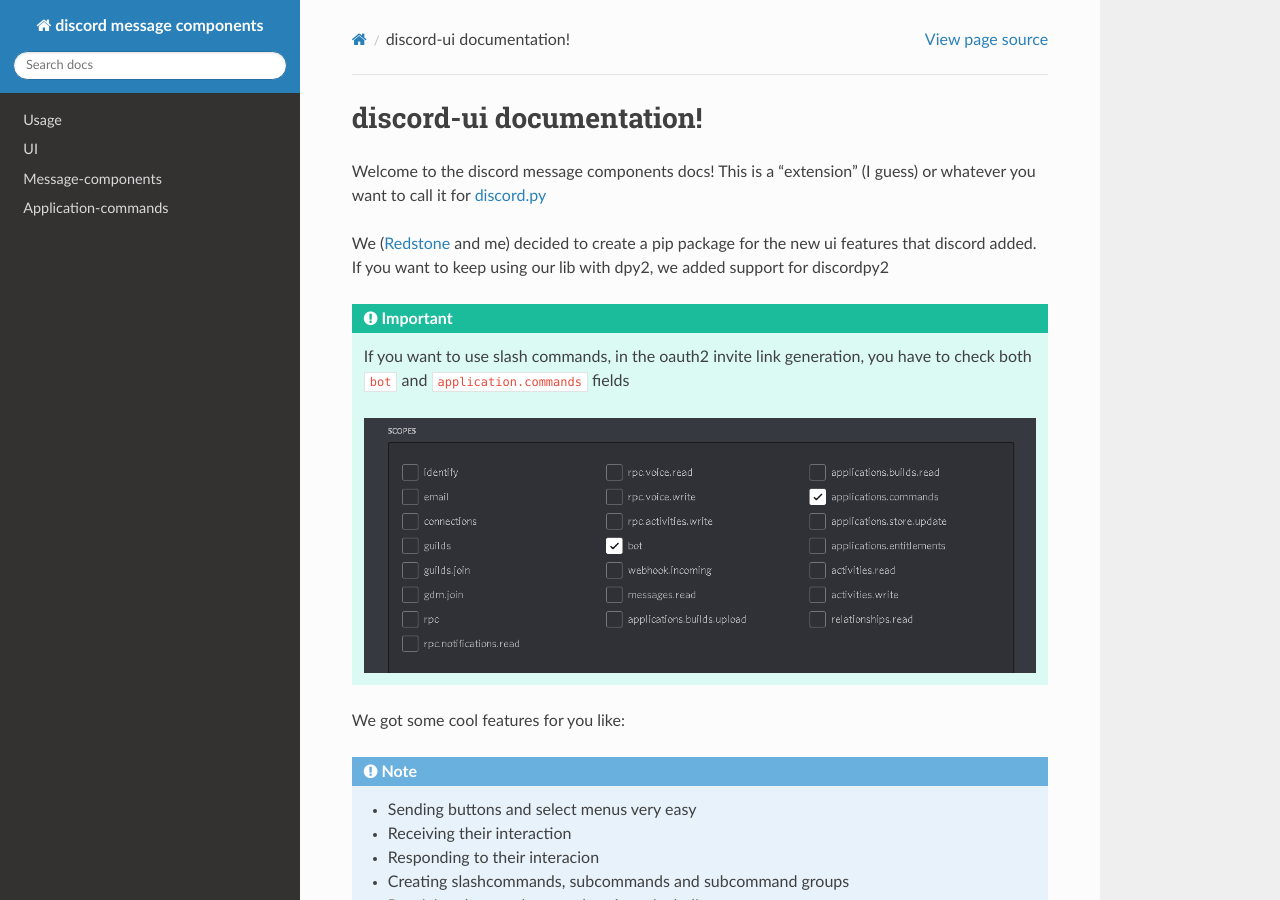
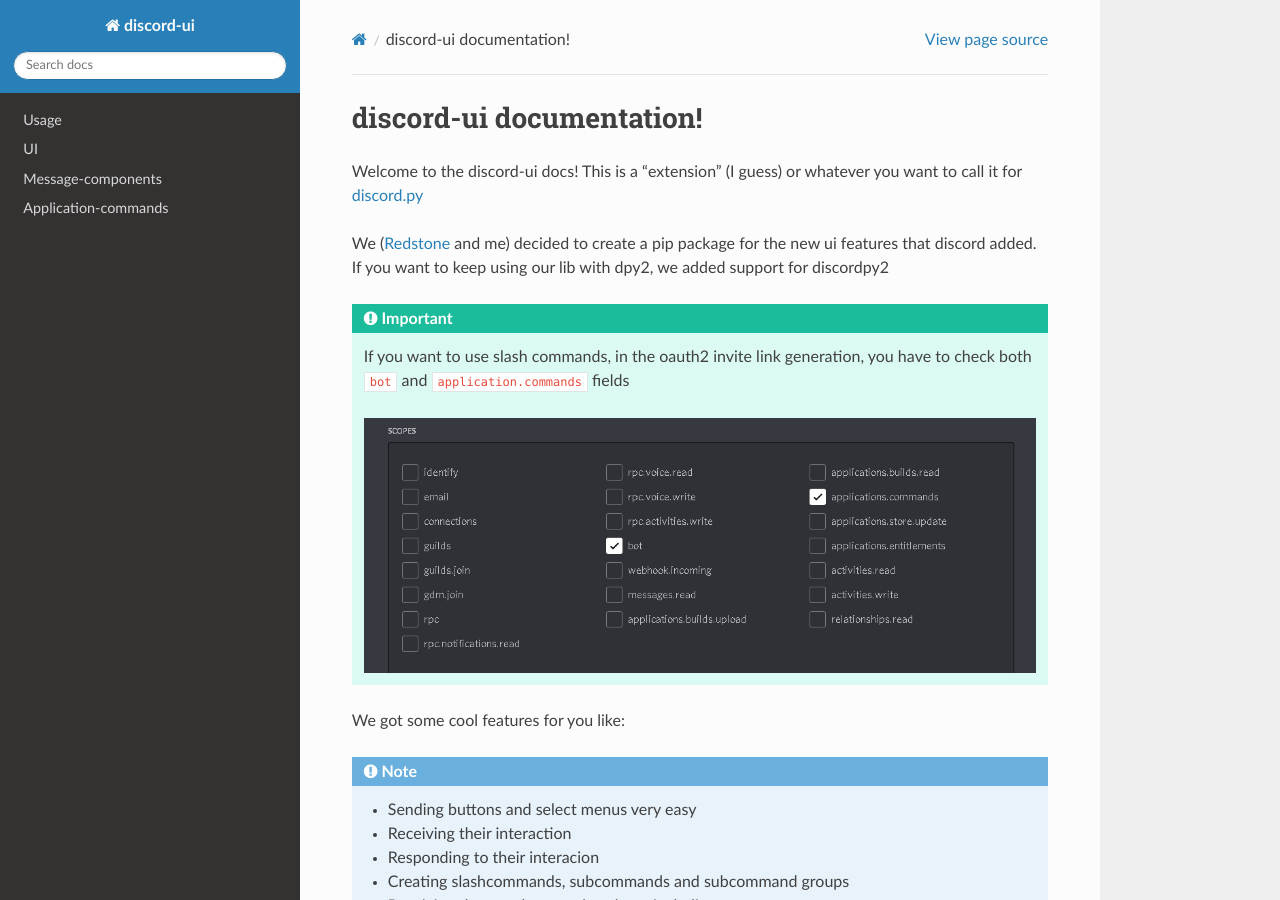
Before and after one commit to discord-py-ui/discord-ui, a Sphinx documentation site: the page built from docs/source/index.rst, in a window 1280 px wide and 900 px high. Built offline with Sphinx 7.4.7 and the Read the Docs theme 2.0.0, drawn with Linux system fonts in a browser that asks for light colours; pages that are not in the unit, such as notebooks, are missing from menus.

Commit message:
fixed docs typos

```diff
--- a/docs/source/conf.py
+++ b/docs/source/conf.py
@@ -16,7 +16,7 @@
 
 # -- Project information -----------------------------------------------------
 
-project = 'discord message components'
+project = 'discord-ui'
 copyright = '2021, 404kuso, RedstoneZockt'
 author = '404kuso, RedstoneZockt'
 
--- a/docs/source/index.rst
+++ b/docs/source/index.rst
@@ -2,7 +2,7 @@
 discord-ui documentation!
 ======================================================
 
-Welcome to the discord message components docs!
+Welcome to the discord-ui docs!
 This is a "extension" (I guess) or whatever you want to call it for `discord.py <https://github.com/Rapptz/discord.py>`__
 
 We (`Redstone <https://github.com/RedstoneZockt>`__ and me) decided to create a pip package for the
```
